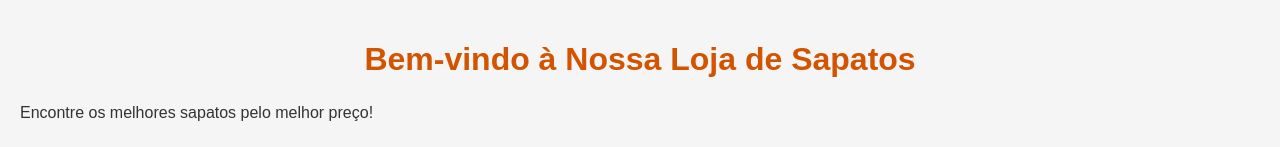
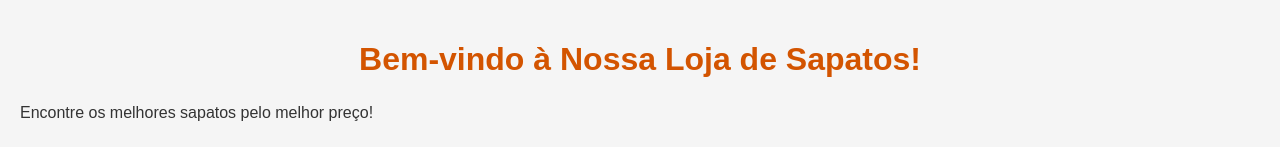
Before and after one commit to JuanColares/aula26-03, a plain HTML site: page projeto_sapato.html in a window 1280 px wide. Shown: the top 147 px of the page. Drawn offline with Linux system fonts and the light colour scheme.

Commit message:
loja sapato

```diff
--- a/projeto_sapato.html
+++ b/projeto_sapato.html
@@ -51,7 +51,7 @@
 </head>
 <body>
 
-    <h1>Bem-vindo à Nossa Loja de Sapatos</h1>
+    <h1>Bem-vindo à Nossa Loja de Sapatos!</h1>
 
     <p>Encontre os melhores sapatos pelo melhor preço!</p>
 
```
